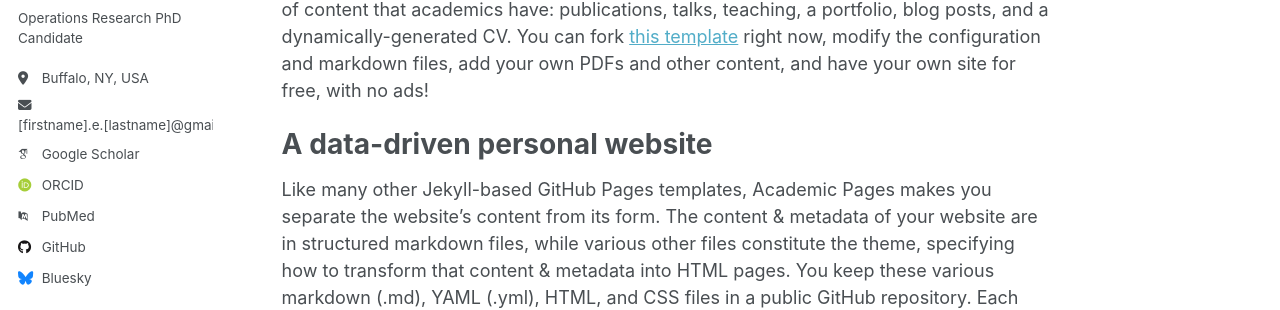
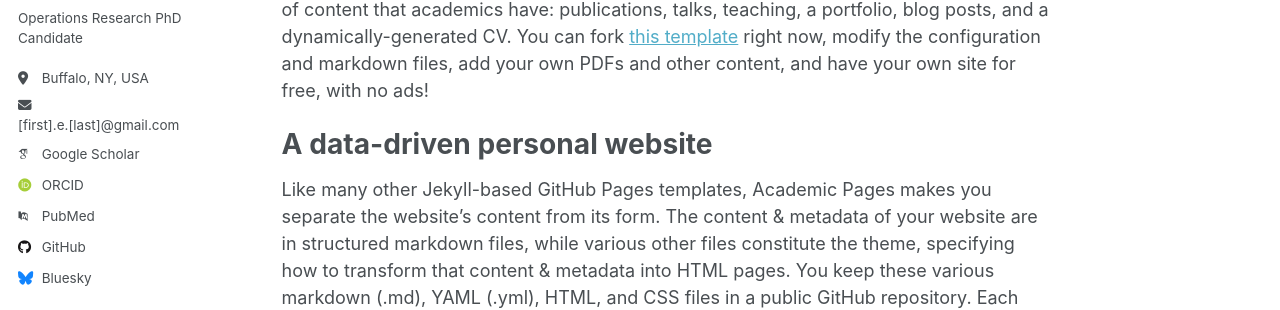
Before and after one commit to rafalmuszalski/rafalmuszalski.github.io, a Jekyll site: the page built from _pages/about.md, in a window 1280 px wide. Shown: the part 308-618 px from the top of the page. Built offline with Jekyll 4.4.1, drawn with Linux system fonts in a browser that asks for light colours; some web fonts are replaced.

Commit message:
Update _config.yml

```diff
--- a/_config.yml
+++ b/_config.yml
@@ -29,7 +29,7 @@ author:
   location         : "Buffalo, NY, USA"
   employer         : #"Red Brick University"
   uri              : # URL
-  email            : "[firstname].e.[lastname]@gmail.com"
+  email            : "[first].e.[last]@gmail.com"
 
   # Academic websites
   academia         : # URL
```
